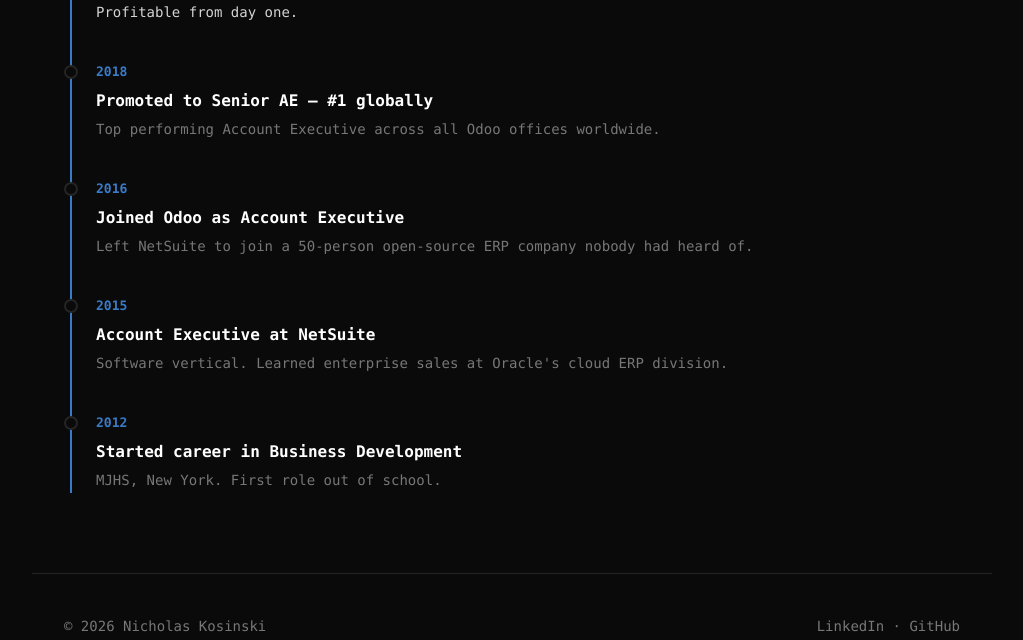
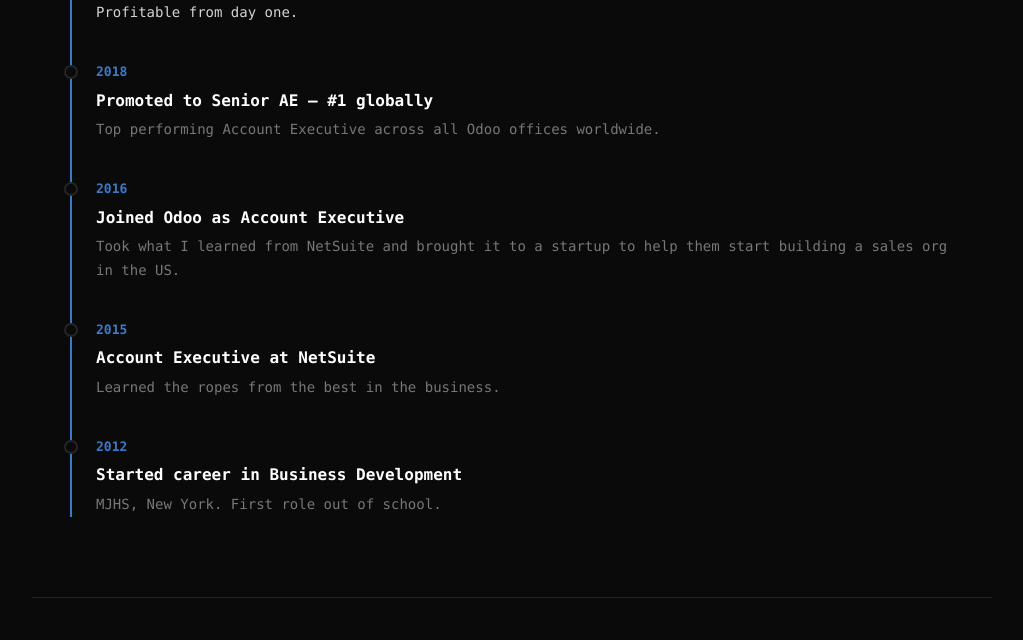
Before and after one commit to nko614/kosinski-website, a Flask app: page /resume in a window 1280 px wide. Shown: the part 1166-1806 px from the top of the page, without its empty margins (128-1151 px from the left). Run offline with Flask 3, Linux system fonts and the light colour scheme; some libraries are stand-ins or nearby versions.

Commit message:
Update timeline descriptions for Odoo AE and NetSuite entries
Co-Authored-By: Claude Opus 4.6 <noreply@anthropic.com>

```diff
--- a/templates/resume.html
+++ b/templates/resume.html
@@ -132,7 +132,7 @@
                 <div class="timeline-year">2016</div>
                 <div class="timeline-content">
                     <div class="timeline-title">Joined Odoo as Account Executive</div>
-                    <div class="timeline-desc">Left NetSuite to join a 50-person open-source ERP company nobody had heard of.</div>
+                    <div class="timeline-desc">Took what I learned from NetSuite and brought it to a startup to help them start building a sales org in the US.</div>
                 </div>
             </div>
 
@@ -141,7 +141,7 @@
                 <div class="timeline-year">2015</div>
                 <div class="timeline-content">
                     <div class="timeline-title">Account Executive at NetSuite</div>
-                    <div class="timeline-desc">Software vertical. Learned enterprise sales at Oracle's cloud ERP division.</div>
+                    <div class="timeline-desc">Learned the ropes from the best in the business.</div>
                 </div>
             </div>
 
```
